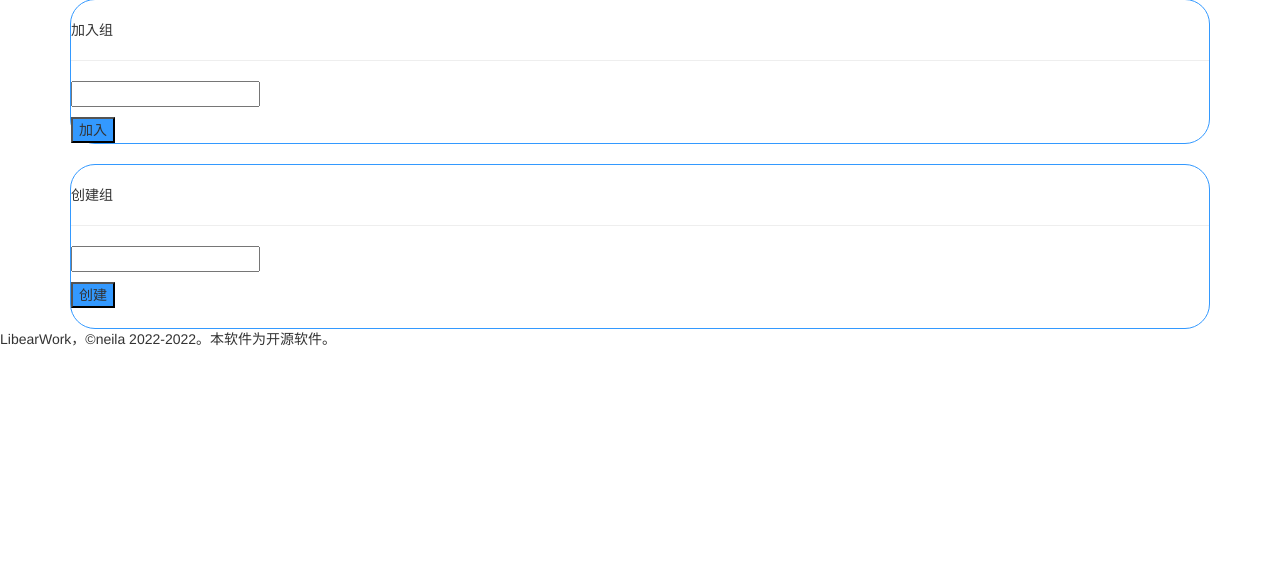
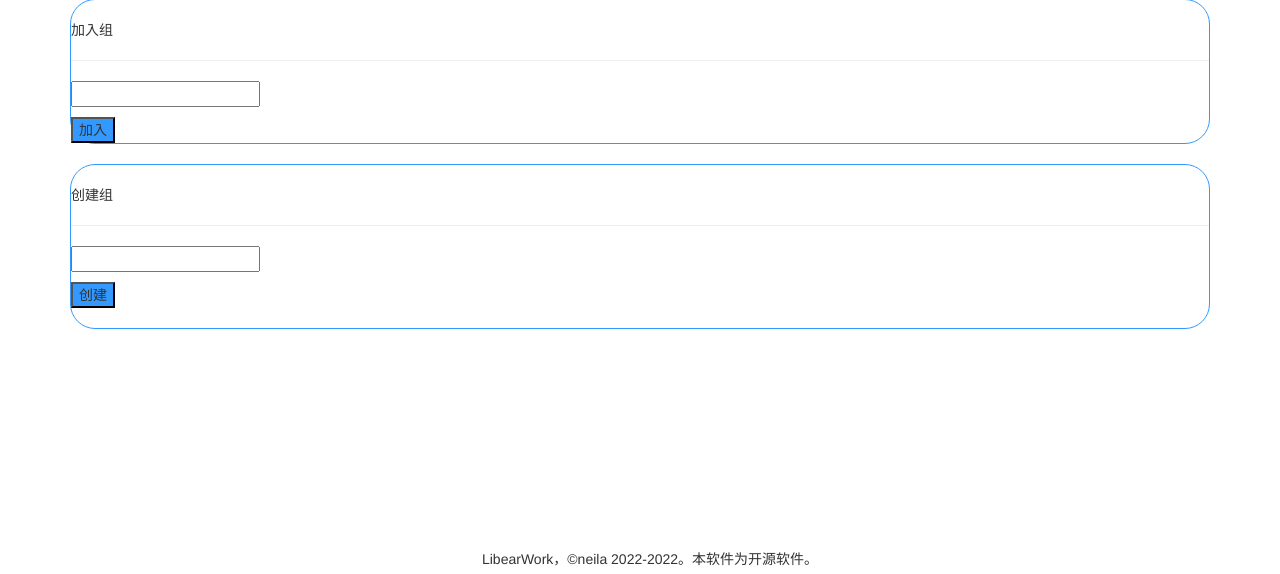
Before and after one commit to neila-a/libearwork, a PHP site: page / in a window 1280 px wide. Shown: the part 226-800 px from the top of the page. Run offline with PHP 8.4, Linux system fonts and the light colour scheme.

Commit message:
Update style.css

```diff
--- a/style.css
+++ b/style.css
@@ -16,3 +16,12 @@ border-radius: 25px;
 .mainPageSubmitBtn {
 background-color: #3399ff;
 }
+
+footer {
+position: fixed;
+left: 10px;
+bottom: 5px;
+right: 10px;
+width: 100%;
+text-align: center;
+}
```
